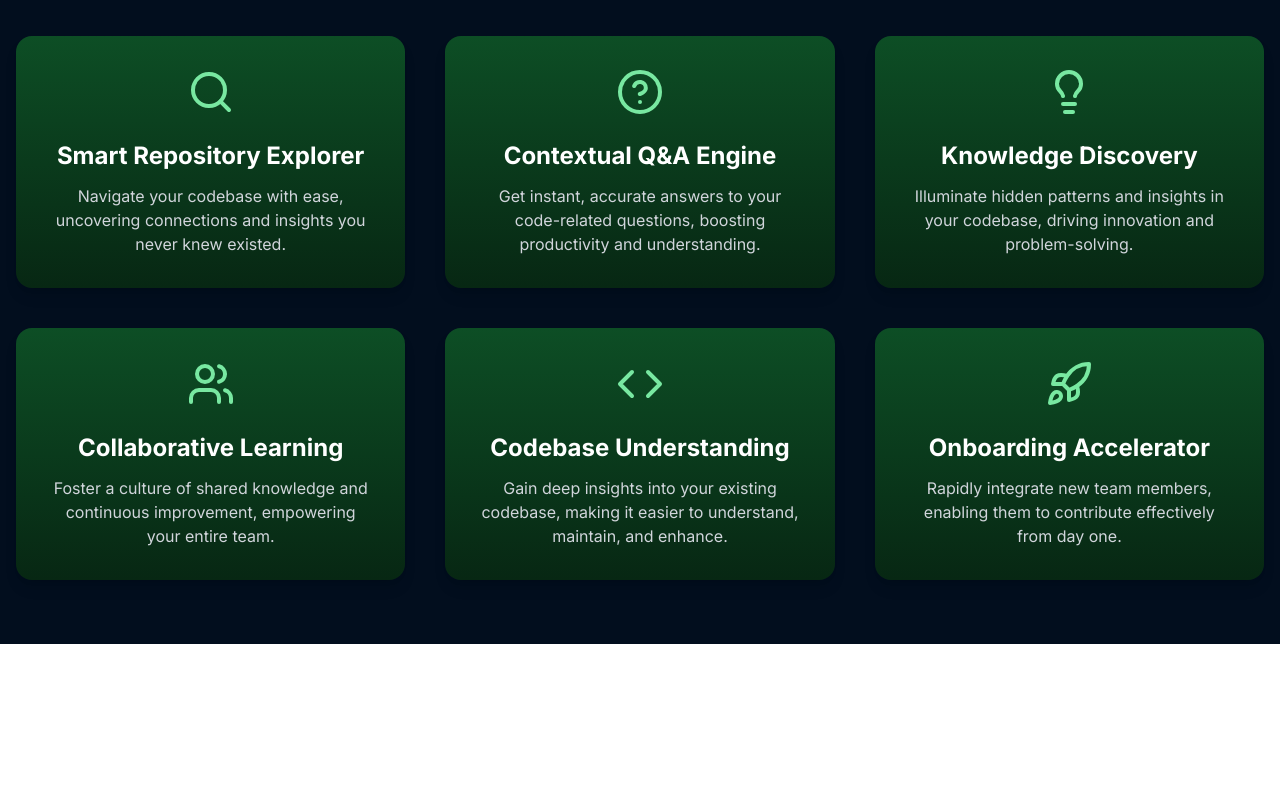
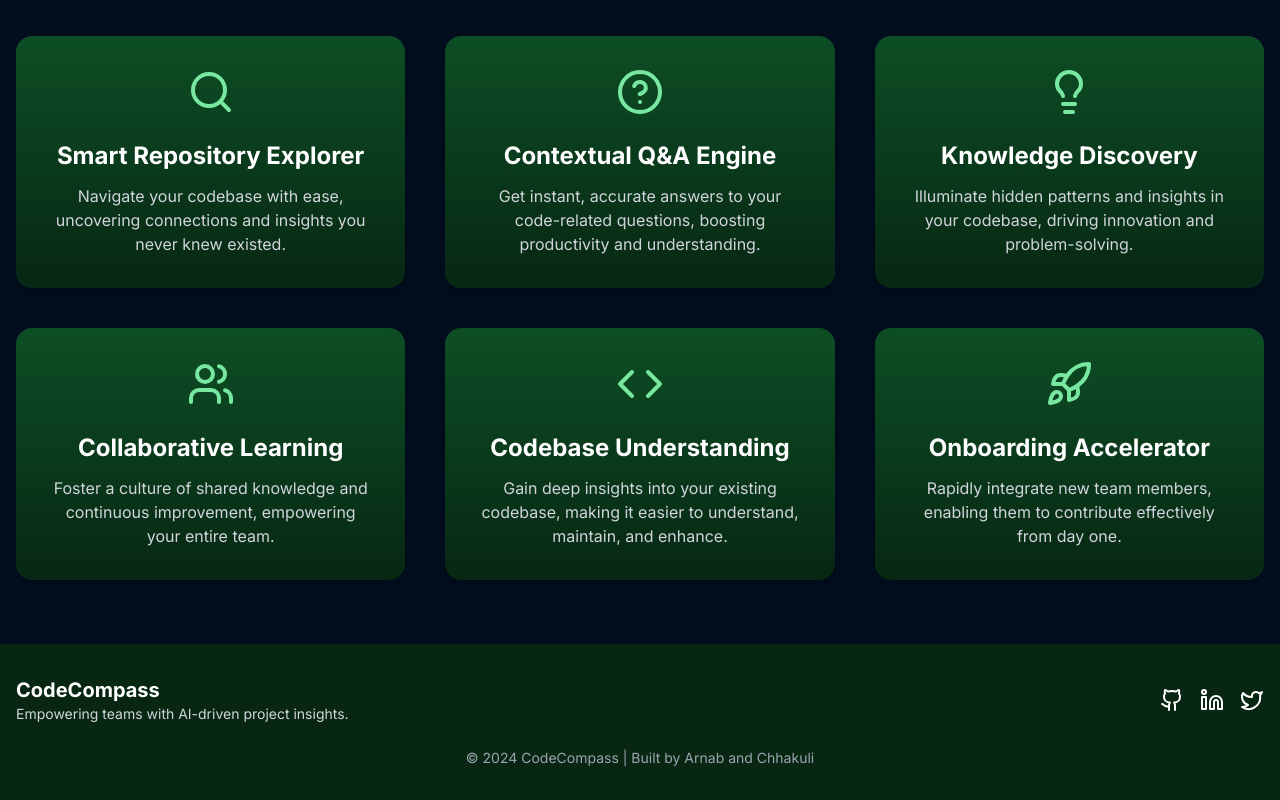
Before and after one commit to chhakuli123/code-compass, a Next.js app: page / in a window 1280 px wide. Shown: the part 1188-1988 px from the top of the page. Before the commit the page ends 1832 px from the top, so only its background shows below. Built offline with nearby package versions, Linux system fonts and the light colour scheme.

Commit message:
feat: add footer

```diff
--- a/src/components/home/Homepage.tsx
+++ b/src/components/home/Homepage.tsx
@@ -1,3 +1,4 @@
+import Footer from '@/layout/footer/Footer';
 import Navbar from '@/layout/navbar/Navbar';
 
 import FeaturesSection from './section/FeaturesSection';
@@ -9,6 +10,7 @@ const Homepage = () => {
       <Navbar />
       <HeroSection />
       <FeaturesSection />
+      <Footer />
     </div>
   );
 };
--- /dev/null
+++ b/src/layout/footer/Footer.tsx
@@ -0,0 +1,62 @@
+'use client';
+
+import Link from 'next/link';
+import { motion } from 'framer-motion';
+import { LuGithub, LuLinkedin, LuTwitter } from 'react-icons/lu';
+import { useInView } from 'react-intersection-observer';
+
+const Footer = () => {
+  const { ref, inView } = useInView({
+    triggerOnce: false,
+    threshold: 0.1,
+  });
+
+  return (
+    <motion.footer
+      ref={ref}
+      className="bg-green-900 py-8 text-white"
+      initial={{ opacity: 0, y: 50 }}
+      animate={inView ? { opacity: 1, y: 0 } : { opacity: 0, y: 0 }}
+      transition={{ duration: 0.8, ease: 'easeOut' }}
+    >
+      <div className="container mx-auto px-4">
+        <div className="flex flex-col items-center justify-between md:flex-row">
+          <div className="mb-4 md:mb-0">
+            <h3 className="text-xl font-bold">CodeCompass</h3>
+            <p className="text-sm text-gray-300">
+              Empowering teams with AI-driven project insights.
+            </p>
+          </div>
+          <div className="flex space-x-4">
+            <Link
+              href="https://github.com/chhakuli123/code-compass"
+              className="text-white transition-colors hover:text-green-300"
+            >
+              <LuGithub size={24} />
+            </Link>
+            <Link
+              href="https://www.linkedin.com/in/arnab-chatterjee01/"
+              className="text-white transition-colors hover:text-green-300"
+            >
+              <LuLinkedin size={24} />
+            </Link>
+            <Link
+              href="https://x.com/ChhakuliZingare"
+              className="text-white transition-colors hover:text-green-300"
+            >
+              <LuTwitter size={24} />
+            </Link>
+          </div>
+        </div>
+        <div className="mt-6 text-center text-sm text-gray-400">
+          <p>
+            &copy; {new Date().getFullYear()} CodeCompass | Built by Arnab and
+            Chhakuli
+          </p>
+        </div>
+      </div>
+    </motion.footer>
+  );
+};
+
+export default Footer;
```
